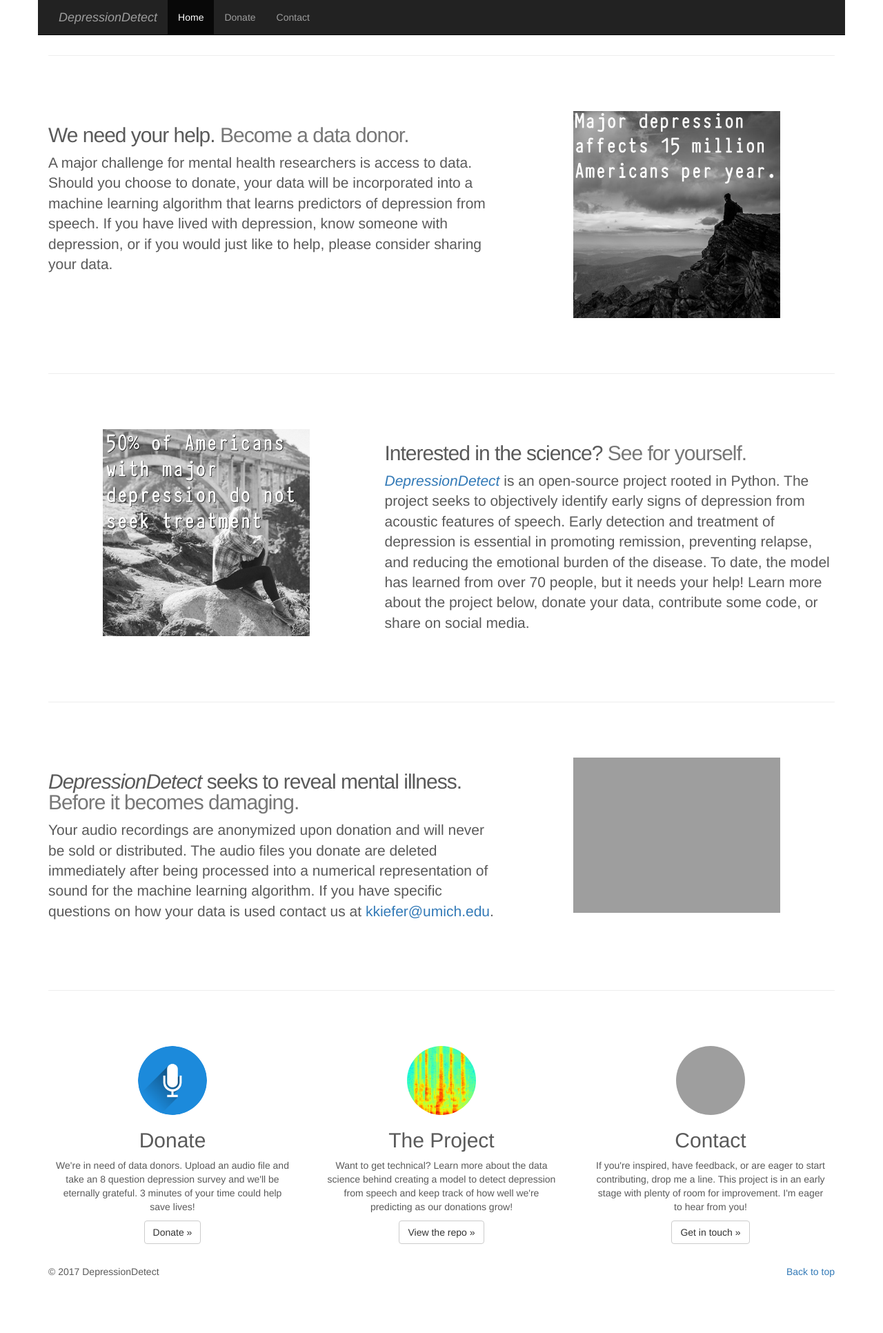
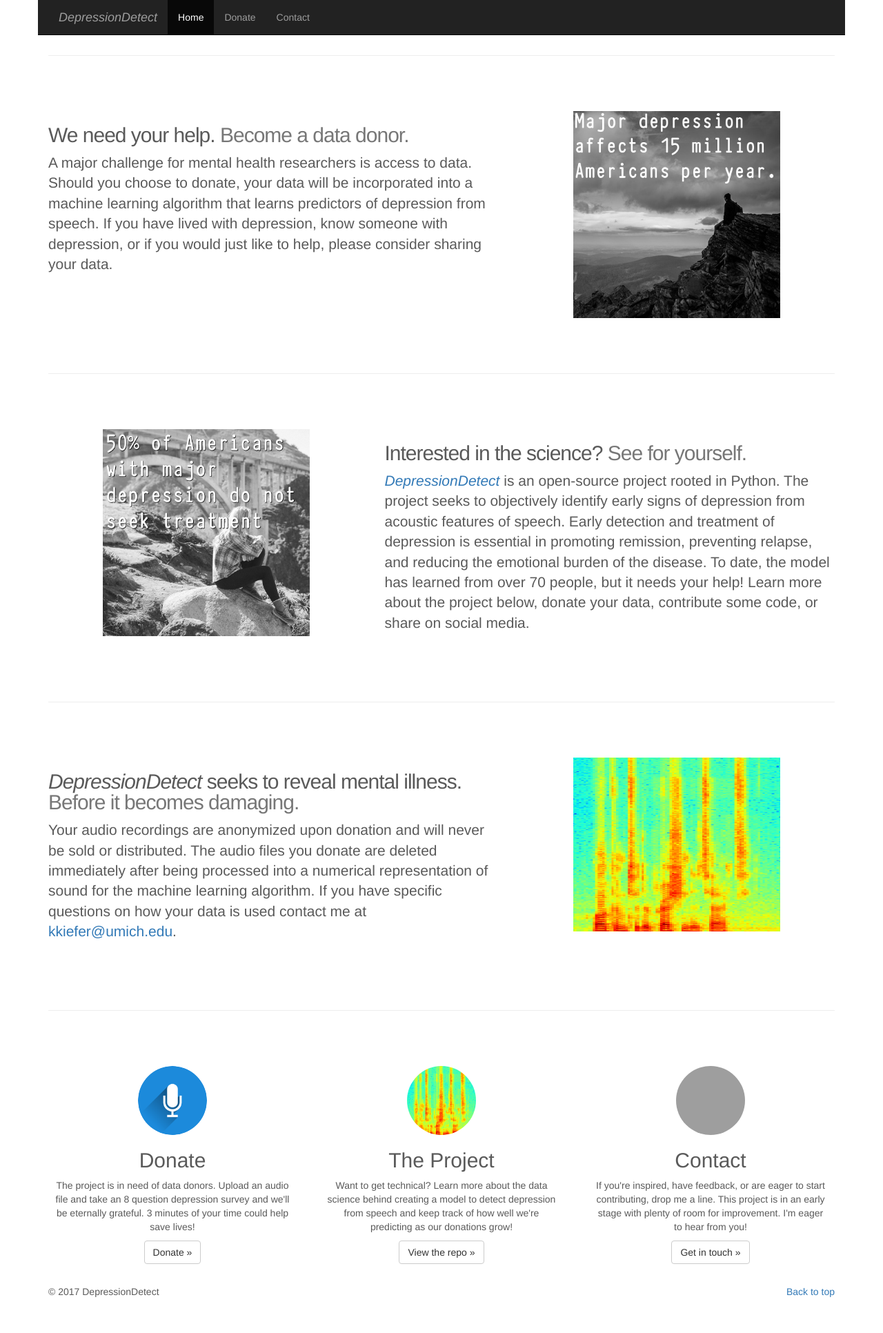
Before and after one commit to kykiefer/depression-detect, a Flask app: page / in a window 1280 px wide. Shown: the whole page at 69% size. Before the commit the page ends 1851 px from the top, so only its background shows below. Run offline with Flask 2, Linux system fonts and the light colour scheme; some libraries are stand-ins or nearby versions; grey boxes are pictures that could not be loaded.

Commit message:
tweaking copy/organe text

```diff
--- a/web_app/templates/contact.html
+++ b/web_app/templates/contact.html
@@ -80,10 +80,11 @@
           <h2 class="featurette-heading">Thanks for visiting!</h2>
           <p class="lead"><i>DepressionDetect</i> started while participating in Galvanize's Data Science Immersive Program. I worked as an engineer after graduating from the University of Michigan in 2014 and quickly became frustrated with the industry standard tools for data analysis. I started dabbling in Python and quickly fell in love its machine learning capabilities.</p>
 
-          <p class="lead">Galvanize was a means to enhance my data science skillset, with DepressionDetect a culmination of a very intensive 3 months of training. I hope you've enjoyed my exploration as much as I have. Get in touch below.</p>
+          <p class="lead">Galvanize was a means to enhance my data science skillset, with <i>DepressionDetect</i> a culmination of a very intensive 3 months of training. I hope you've enjoyed my exploration as much as I have. Get in touch below.</p>
         </div>
         <div class="col-md-5">
-          <img class="img-circle" src="../static/img/ky_kiefer.jpg" alt="Generic placeholder image" width="250" height="250">
+          <br></br><br></br>
+          <img class="img-circle" src="../static/img/ky_kiefer.jpg" alt="Ky Kiefer" width="250" height="250">
         </div>
       </div>
 
--- a/web_app/templates/donate.html
+++ b/web_app/templates/donate.html
@@ -81,7 +81,7 @@
 
           <img class="img" src="../static/img/how_to_record.gif" alt="How to record gif" width="404" height="350" align="right">
 
-          <p class="lead">Upload a .wav file of yourself speaking the following paragraph. The easiest way to record a .wav file is using <a href="http://vocaroo.com/" target="_blank"><strong>Vocaroo</strong></a>. The file will save to your downloads folder. Upload it and you we'll show you a visual representation of your recording along with an 8 question depression survey that will conclude your data donation.</p><br>
+          <p class="lead">Upload a .wav file of yourself speaking the following paragraph. The easiest way to record a .wav file is using <a href="http://vocaroo.com/" target="_blank"><strong>Vocaroo</strong></a>. The file will save to your downloads folder. Upload it and you we'll show you a visual representation of your recording along with an 8 question psychiatric survey that will conclude your data donation.</p><br>
 
           <p class="lead"> When you begin recording, speak the following paragraph. If you fumble on some words, carry on. It's doesn't have to be perfect. And believe or not, studies show you can't conceal or fake depression in your voice. The underlying prosody remains the same.<br></br><br></br>
 
--- a/web_app/templates/index.html
+++ b/web_app/templates/index.html
@@ -102,10 +102,10 @@
       <div class="row featurette">
         <div class="col-md-7">
           <h2 class="featurette-heading"><i>DepressionDetect</i> seeks to reveal mental illness. <span class="text-muted">Before it becomes damaging.</span></h2>
-          <p class="lead">Your audio recordings are anonymized upon donation and will never be sold or distributed. The audio files you donate are deleted immediately after being processed into a numerical representation of sound for the machine learning algorithm. If you have specific questions on how your data is used contact us at <a href="mailto:kkiefer@umich.edu">kkiefer@umich.edu</a>.</p>
+          <p class="lead">Your audio recordings are anonymized upon donation and will never be sold or distributed. The audio files you donate are deleted immediately after being processed into a numerical representation of sound for the machine learning algorithm. If you have specific questions on how your data is used contact me at <a href="mailto:kkiefer@umich.edu">kkiefer@umich.edu</a>.</p>
         </div>
         <div class="col-md-5">
-          <img class="featurette-image img-responsive center-block" src="../static/img/yay_3.png" alt="Generic placeholder image" width="300" height="300">
+          <img class="featurette-image img-responsive center-block" src="../static/img/spectrogram.png" alt="Generic placeholder image" width="300" height="300">
         </div>
       </div>
 
@@ -118,7 +118,7 @@
         <div class="col-lg-4">
           <img class="img-circle" src="../static/img/microphone.png" alt="Donate" width="100" height="100">
           <h2>Donate</h2>
-          <p>We're in need of data donors. Upload an audio file and take an 8 question depression survey and we'll be eternally grateful. 3 minutes of your time could help save lives!</p>
+          <p>The project is in need of data donors. Upload an audio file and take an 8 question depression survey and we'll be eternally grateful. 3 minutes of your time could help save lives!</p>
           <p><a class="btn btn-default" href="/donate" role="button">Donate &raquo;</a></p>
         </div><!-- /.col-lg-4 -->
         <div class="col-lg-4">
```
Also changed, not shown: web_app/static/css/bootstrap.css.
